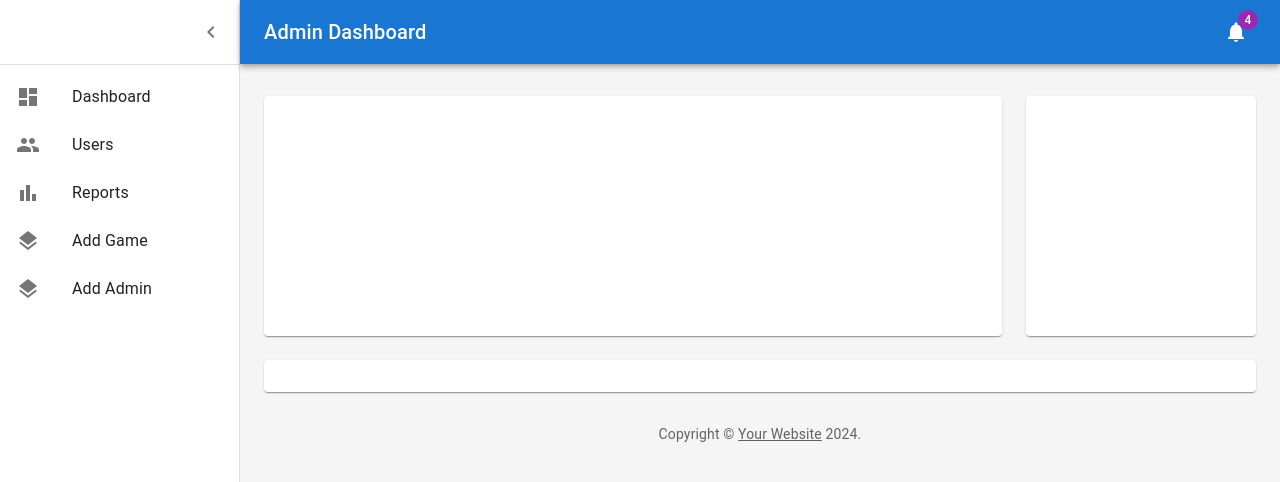
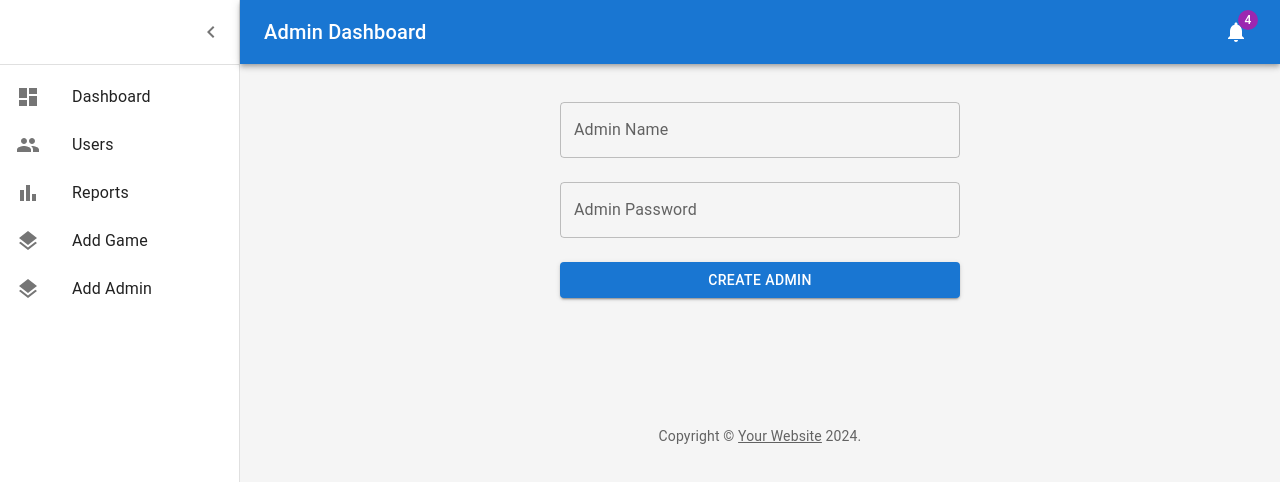
Before and after one commit to rayan1381m/Front_V2, a React (Vite) app in the folder Rayan_Front/: page /admin in a window 1280 px wide. Shown: the top 482 px of the page. Built offline with nearby package versions, Linux system fonts and the light colour scheme.

Commit message:
create admin from admin dashboard, bug: need to choose option from dashboard

```diff
--- a/Rayan_Front/package.json
+++ b/Rayan_Front/package.json
@@ -17,6 +17,7 @@
     "axios": "^1.6.7",
     "react": "^18.2.0",
     "react-dom": "^18.2.0",
+    "react-hook-form": "^7.51.0",
     "react-router": "^6.22.3",
     "react-router-dom": "^6.22.3"
   },
--- a/Rayan_Front/src/pages/Admin.tsx
+++ b/Rayan_Front/src/pages/Admin.tsx
@@ -11,13 +11,12 @@ import Divider from "@mui/material/Divider";
 import IconButton from "@mui/material/IconButton";
 import Badge from "@mui/material/Badge";
 import Container from "@mui/material/Container";
-import Grid from "@mui/material/Grid";
-import Paper from "@mui/material/Paper";
 import Link from "@mui/material/Link";
 import MenuIcon from "@mui/icons-material/Menu";
 import ChevronLeftIcon from "@mui/icons-material/ChevronLeft";
 import NotificationsIcon from "@mui/icons-material/Notifications";
 import { mainListItems } from "./listItems";
+import AddAdminForm from "./addAdminForm";
 
 function Copyright(props: any) {
   return (
@@ -162,38 +161,11 @@ export default function Dashboard() {
             overflow: "auto",
           }}
         >
+          <Box>
+            <AddAdminForm />
+          </Box>
           <Toolbar />
           <Container maxWidth="lg" sx={{ mt: 4, mb: 4 }}>
-            <Grid container spacing={3}>
-              {/* Chart */}
-              <Grid item xs={12} md={8} lg={9}>
-                <Paper
-                  sx={{
-                    p: 2,
-                    display: "flex",
-                    flexDirection: "column",
-                    height: 240,
-                  }}
-                ></Paper>
-              </Grid>
-              {/* Recent Deposits */}
-              <Grid item xs={12} md={4} lg={3}>
-                <Paper
-                  sx={{
-                    p: 2,
-                    display: "flex",
-                    flexDirection: "column",
-                    height: 240,
-                  }}
-                ></Paper>
-              </Grid>
-              {/* Recent Orders */}
-              <Grid item xs={12}>
-                <Paper
-                  sx={{ p: 2, display: "flex", flexDirection: "column" }}
-                ></Paper>
-              </Grid>
-            </Grid>
             <Copyright sx={{ pt: 4 }} />
           </Container>
         </Box>
--- /dev/null
+++ b/Rayan_Front/src/pages/addAdminForm.tsx
@@ -0,0 +1,87 @@
+import React, { useState } from "react";
+import { Box, Button, TextField, Typography } from "@mui/material";
+import axios from "axios";
+
+const AddAdminPage: React.FC = () => {
+  const [adminName, setAdminName] = useState("");
+  const [adminPassword, setAdminPassword] = useState("");
+  const [error, setError] = useState<string | null>(null);
+
+  const handleAdminNameChange = (
+    event: React.ChangeEvent<HTMLInputElement>
+  ) => {
+    setAdminName(event.target.value);
+  };
+
+  const handleAdminPasswordChange = (
+    event: React.ChangeEvent<HTMLInputElement>
+  ) => {
+    setAdminPassword(event.target.value);
+  };
+
+  const handleSubmit = async (event: React.FormEvent) => {
+    event.preventDefault();
+    setError(null);
+
+    try {
+      const response = await axios.post("http://localhost:3000/users", {
+        name: adminName,
+        isAdmin: true,
+        password: adminPassword,
+      });
+
+      if (response.status >= 200 && response.status < 300) {
+        console.log("Admin created successfully!");
+        setAdminName("");
+        setAdminPassword("");
+      } else {
+        throw new Error("Failed to create admin. Please try again.");
+      }
+    } catch (error: any) {
+      setError(error.message);
+    }
+  };
+
+  return (
+    <Box sx={{ maxWidth: 400, mx: "auto", mt: 4 }}>
+      <Typography variant="h4" gutterBottom>
+        Add Admin
+      </Typography>
+      <form onSubmit={handleSubmit}>
+        <TextField
+          fullWidth
+          margin="normal"
+          label="Admin Name"
+          variant="outlined"
+          value={adminName}
+          onChange={handleAdminNameChange}
+        />
+        <TextField
+          fullWidth
+          margin="normal"
+          label="Admin Password"
+          variant="outlined"
+          type="password"
+          value={adminPassword}
+          onChange={handleAdminPasswordChange}
+        />
+        <Button
+          type="submit"
+          variant="contained"
+          color="primary"
+          fullWidth
+          sx={{ mt: 2 }}
+        >
+          Create Admin
+        </Button>
+        {error && (
+          <Typography color="error" sx={{ mt: 2 }}>
+            {error}
+          </Typography>
+        )}
+      </form>
+    </Box>
+  );
+};
+
+export default AddAdminPage;
--- a/Rayan_Front/src/pages/listItems.tsx
+++ b/Rayan_Front/src/pages/listItems.tsx
@@ -33,11 +33,11 @@ export const mainListItems = (
       </ListItemIcon>
       <ListItemText primary="Add Game" />
     </ListItemButton>
-    <ListItemButton>
+    <ListItemButton >
       <ListItemIcon>
         <LayersIcon />
       </ListItemIcon>
       <ListItemText primary="Add Admin" />
-    </ListItemButton>
+    </ListItemButton >
   </React.Fragment>
 );
```
Also changed, not shown: 1 other file (tests, documents, lock files or other folders).
